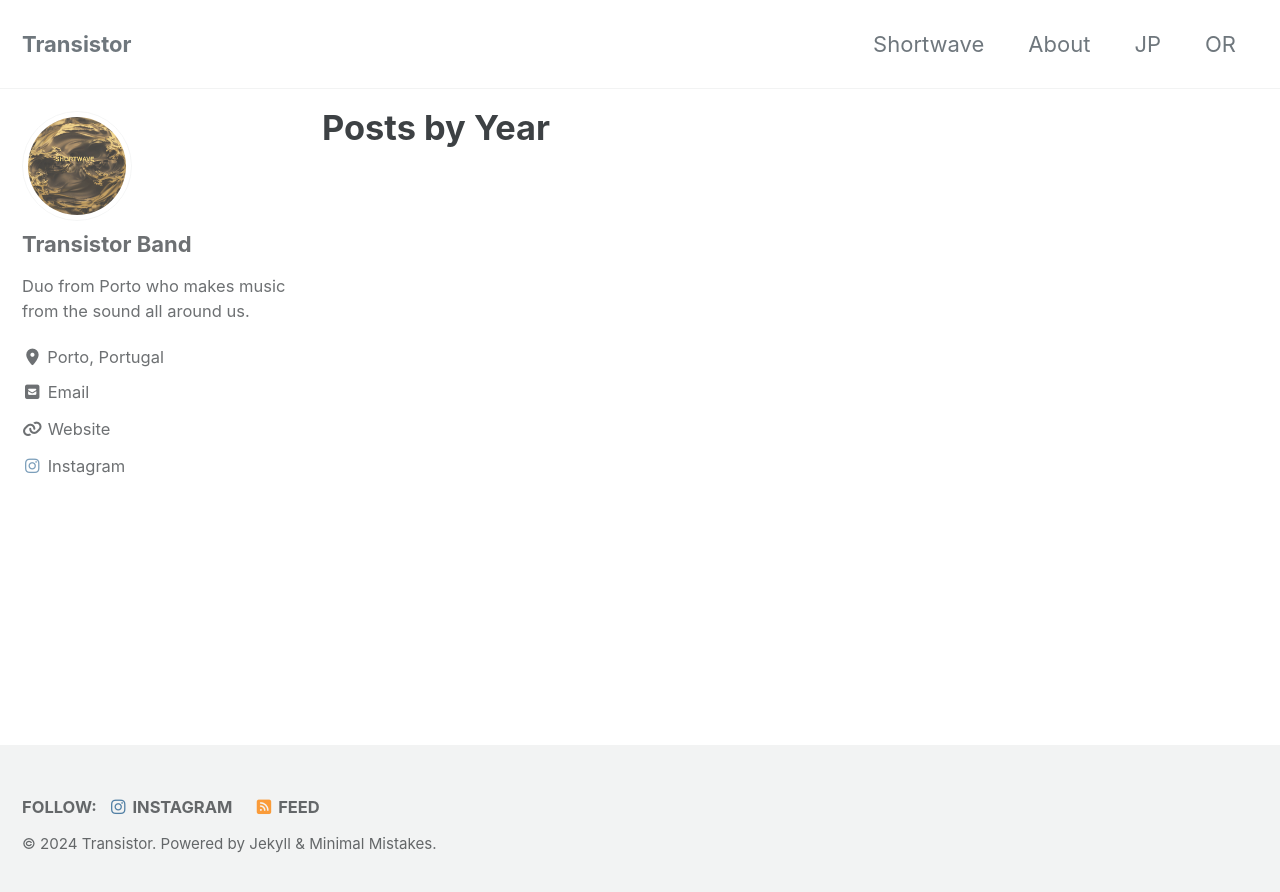
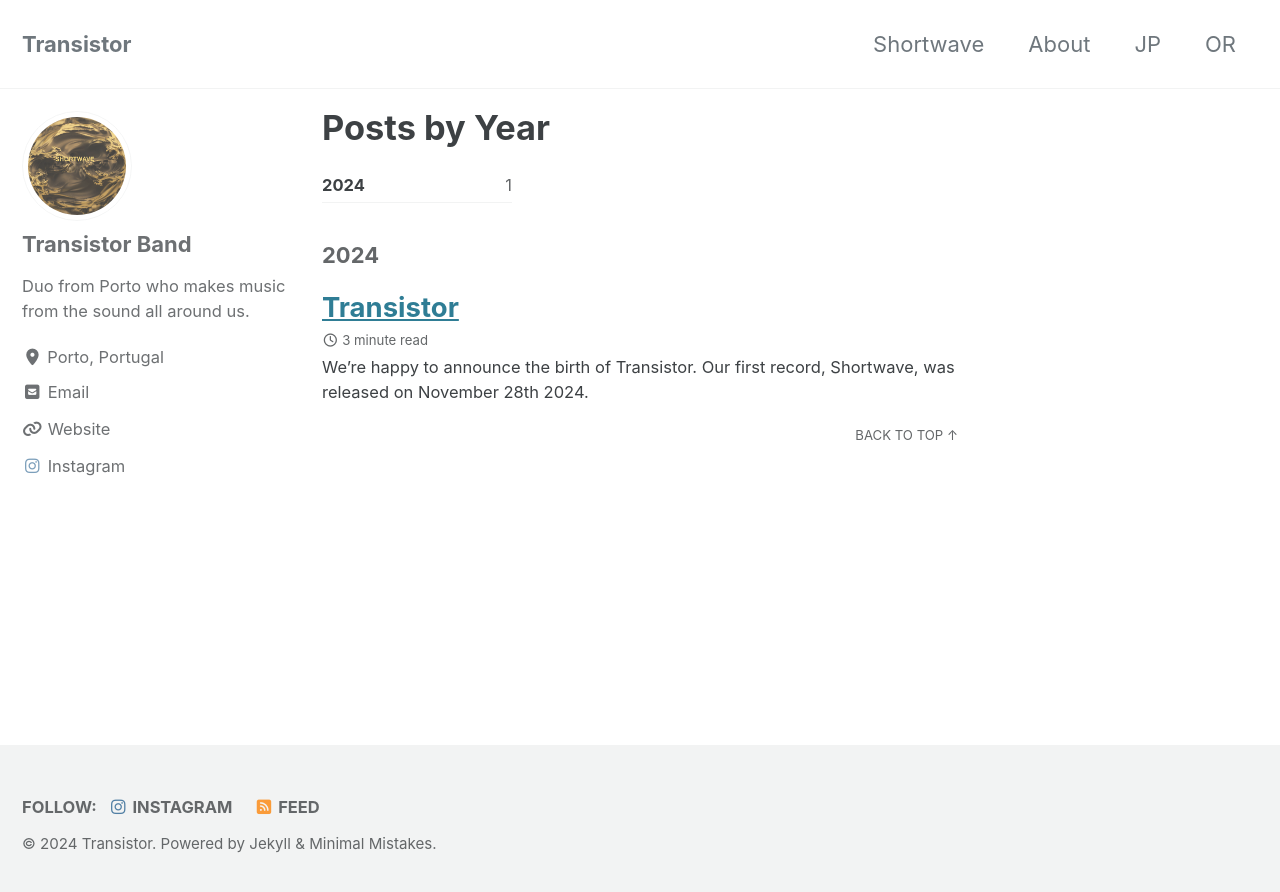
Before and after one commit to transistormusic/transistormusic.github.io, a Jekyll site: the page built from _pages/year-archive.md, in a window 1280 px wide. Shown: the top 892 px of the page. Built offline with Jekyll 4.4.1, drawn with Linux system fonts in a browser that asks for light colours; cached includes are drawn as plain includes; some of the changed lines change nothing that is shown.

Commit message:
adds first post

```diff
--- a/_config.yml
+++ b/_config.yml
@@ -311,7 +311,7 @@
       author_profile: true
       read_time: true
       comments: # true
-      share: true
+      share: false
       related: true
  # _pages
   - scope:
--- /dev/null
+++ b/_posts/2024-11-28-shortwave.md
@@ -0,0 +1,50 @@
+---
+title: "Transistor"
+date: 2024-11-28T22:15:00
+categories:
+  - blog
+  - Shortwave
+  - Transistor
+tags:
+  - announcement
+  - album
+header:
+  teaser: "/assets/images/banners/shortwave_banner.jpg"
+---
+
+We're happy to announce the birth of Transistor. Our first record, Shortwave, was released on November 28th 2024.
+
+!<img src="/assets/images/bio-photo.jpg" alt="Cover of the Shortwave album, released  on November 28th 2024" width="55%">
+
+### Transistor
+
+**“In the beginning was the sound.”** If Jason Playback and Orson Rewind had written the opening lines of Genesis, these words would have defined their philosophy. Transistor, their collaborative project, is more than a musical endeavor—it’s a sonic exploration where the center is the sound itself.
+
+Born out of countless late-night sessions in Jason’s garage, Transistor is a meeting of two creative minds with complementary strengths. Jason’s meticulous approach to programming and his obsession with detail mesh seamlessly with Orson’s instinctive improvisation and fascination with textures. Together, they weave a tapestry of sound that is both futuristic and nostalgic, fusing cutting-edge technology with vintage charm.
+
+Transistor is a project rooted in process. Its essence is research: field recordings from the desert, urban soundscapes, and forgotten radio broadcasts. These are deconstructed, manipulated, and reimagined through sound synthesis. It is experiment: pushing boundaries, blending analog warmth with digital precision. It is discussion: endless debates over textures, tones, and the emotional weight of every note.
+
+Yet, for all its technological depth, Transistor is also deeply human. The project honors the past, embracing the crackle of old vinyl, the hum of shortwave radios, and the imperfect beauty of vintage instruments. Jason and Orson see Transistor as a bridge between eras, a conversation between yesterday’s nostalgia and tomorrow’s possibilities.
+
+Jason Playback, in reality, is portuguese musician Jorge Prendas, while Orson Rewind is his friend [Óscar Rodrigues](https://oscar-rodrigues.com)
+
+### Shortwave: a Sonic Archive of the World
+
+Shortwave, Transistor’s first record, emerged from the quiet and isolation of the COVID-19 quarantine. With Jason and Orson working from home, the duo found themselves with unexpected time to reflect and create. As the world slowed down, the airwaves became a portal to something vast and interconnected. Jason’s fascination with radio and Orson’s love of experimental sound converged into a shared vision: an album inspired by the fleeting, transient beauty of radio transmissions.
+
+The process began with an ambitious undertaking—recording radio stations from across the globe. Armed with software-defined radios, vintage receivers, and a plethora of online tools, they captured hours of transmissions: music, talk shows, political speeches, static, and even eerie moments of silence. Over several months, their library grew to over a thousand hours of raw material, ranging from bustling metropolitan broadcasts to faint, crackling signals from distant corners of the earth.
+
+From this treasure trove, Shortwave took shape. Each track on the album is a story, a reinterpretation of the fragmented voices and sounds collected from the ether. Titles like Babel, Pt. 1 & Pt. 2 reflect the chaos and beauty of overlapping languages and cultures. Broken Chords deconstructs snippets of music into haunting melodies, while Slava weaves together fragments of Slavic radio broadcasts into a somber tribute to resilience. In Ulaanbaatar, Jason and Orson crafted an auditory postcard of Mongolia’s capital, blending traditional music snippets with the hum of distant transmissions. The enigmatic I Hear Voices from My Radio explores the haunting familiarity of disembodied voices breaking through static.
+
+The duo approached the project with their signature blend of technological innovation and emotional depth. Jason meticulously sorted and cataloged recordings, developing custom software to manipulate the sounds, while Orson layered these elements with ethereal synths and ambient textures. The result is an album that feels like a journey through time and space, evoking the wonder of a world connected by invisible threads.
+
+Shortwave is not merely an album; it is an auditory mosaic, a tribute to the human voices and sounds that populate the airwaves. In a time when isolation felt universal, Jason and Orson used the medium of radio to bridge distances and capture the essence of shared experience. The record invites listeners to pause, to tune in, and to marvel at the ephemeral beauty of sound—a reminder that even in isolation, we are never truly alone.
+
+Hope you enjoy having a listen. Here's where:
+
+[Listen on Spotify](https://open.spotify.com/album/2N0b6nErRkixvIjMW7zeQP?si=XGiIRpC3S6C5cCS_8oAaZg)\
+[Listen on YouTube](https://www.youtube.com/watch?v=C14QmRGuFDk&list=OLAK5uy_m5oHvaG7-SHJhOuKplwx2JUy5qtcLzosI)
+
+If you'd like to order a physical copy, [send us an e-mail](mailto:transistor.pt@gmail.com).
+
+Jason and Orson
```
Also changed, not shown: assets/images/banners/shortwave_banner.jpg (added).
